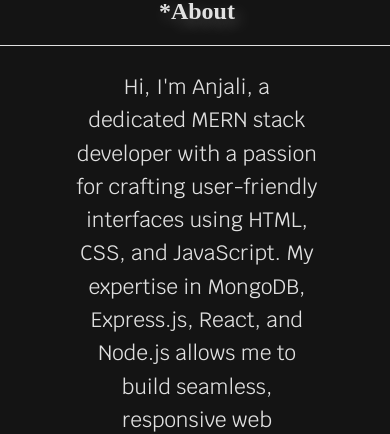
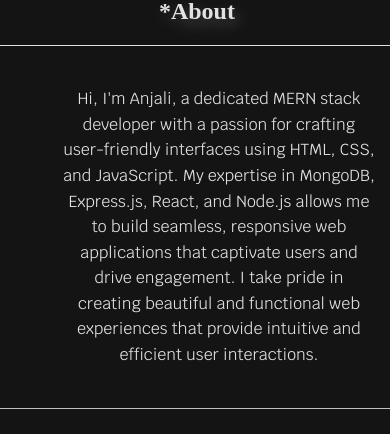
Before and after one commit to VibhuteAnjali/Anjali, a React (Vite) app: page / in a window 390 px wide. Shown: the part 704-1138 px from the top of the page. Built offline with nearby package versions, Linux system fonts and the light colour scheme; a web font is replaced by a local one.

Commit message:
Update About.css

```diff
--- a/src/styles/About.css
+++ b/src/styles/About.css
@@ -65,7 +65,9 @@
     display: none;
   }
   .about p {
-    padding: 0em;
+    font-size: 1em;
+    font-family: Krub, sans-serif;
+    width: 104%;
   }
   .content {
     padding: 0.5em;
```
